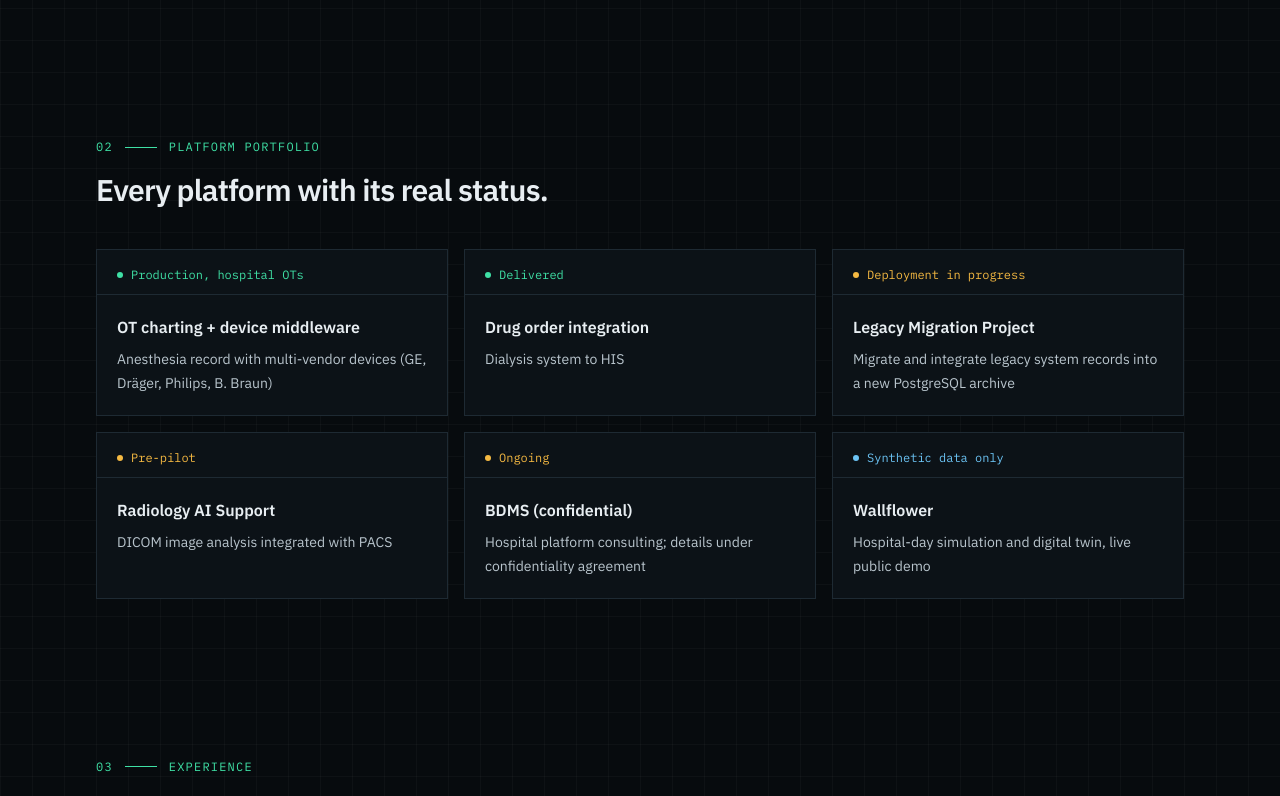
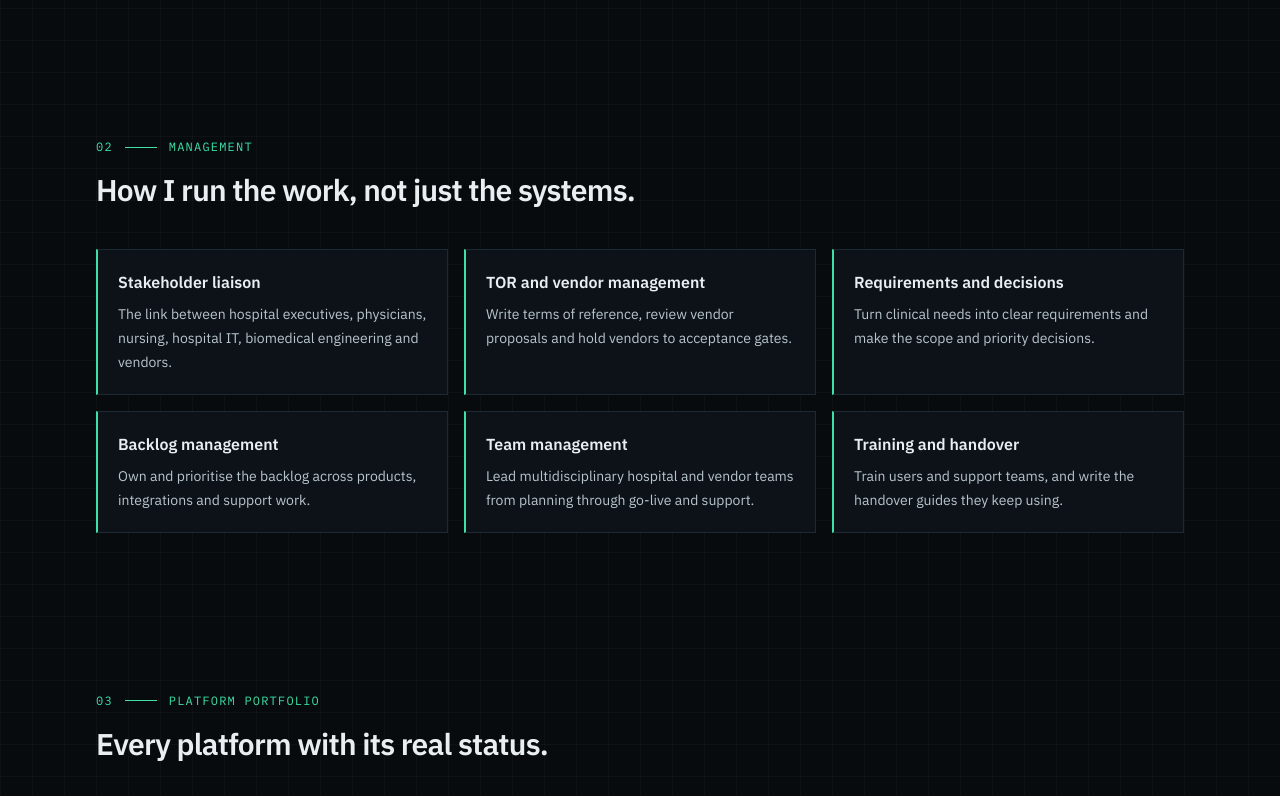
Before and after one commit to nanutlmhk/portfolio, a React (Vite) app: page / in a window 1280 px wide. Shown: the part 1560-2356 px from the top of the page. Built offline with nearby package versions, Linux system fonts and the light colour scheme; a web font is replaced by a local one.

Commit message:
Add a management section and the BDMS logo
New "Management" section after "What I bring": stakeholder liaison,
TOR and vendor management, requirements and decisions, backlog, team
management, training and handover, in EN and TH.

Co-Authored-By: Claude Fable 5.2 <noreply@anthropic.com>

```diff
--- a/src/App.tsx
+++ b/src/App.tsx
@@ -68,7 +68,7 @@ function App() {
   }, [locale])
 
   const content = portfolioContent[locale]
-  const { hero, bring, platforms, experience, clients, skills, contact } = content
+  const { hero, bring, management, platforms, experience, clients, skills, contact } = content
 
   return (
     <div className="min-h-screen overflow-x-hidden">
@@ -146,7 +146,18 @@ function App() {
           </div>
         </Section>
 
-        <Section id="platforms" index="02" eyebrow={platforms.eyebrow} title={platforms.title}>
+        <Section id="management" index="02" eyebrow={management.eyebrow} title={management.title}>
+          <div className="grid gap-4 sm:grid-cols-2 lg:grid-cols-3">
+            {management.rows.map((row) => (
+              <article key={row.area} className="border border-line border-l-2 border-l-accent bg-panel p-4 sm:p-5">
+                <h3 className="text-base font-semibold text-ink">{row.area}</h3>
+                <p className="mt-2 text-sm leading-6 text-body">{row.evidence}</p>
+              </article>
+            ))}
+          </div>
+        </Section>
+
+        <Section id="platforms" index="03" eyebrow={platforms.eyebrow} title={platforms.title}>
           <div className="grid gap-4 sm:grid-cols-2 lg:grid-cols-3">
             {platforms.rows.map((row) => (
               <article key={row.platform} className="border border-line bg-panel">
@@ -162,7 +173,7 @@ function App() {
           </div>
         </Section>
 
-        <Section id="experience" index="03" eyebrow={experience.eyebrow} title={experience.title}>
+        <Section id="experience" index="04" eyebrow={experience.eyebrow} title={experience.title}>
           <ol className="border-l border-line">
             {experience.roles.map((role) => (
               <li key={role.organization} className="relative pb-10 pl-6 last:pb-0 sm:pl-8">
@@ -178,7 +189,7 @@ function App() {
           </ol>
         </Section>
 
-        <Section id="clients" index="04" eyebrow={clients.eyebrow} title={clients.title}>
+        <Section id="clients" index="05" eyebrow={clients.eyebrow} title={clients.title}>
           <div className="grid gap-8">
             {clients.groups.map((group) => (
               <div key={group.kind}>
@@ -213,7 +224,7 @@ function App() {
           </div>
         </Section>
 
-        <Section id="skills" index="05" eyebrow={skills.eyebrow} title={skills.title}>
+        <Section id="skills" index="06" eyebrow={skills.eyebrow} title={skills.title}>
           <div className="grid gap-4 lg:grid-cols-[1.3fr_0.7fr]">
             <div className="border border-line bg-panel">
               {skills.groups.map((group) => (
@@ -246,7 +257,7 @@ function App() {
           </div>
         </Section>
 
-        <Section id="contact" index="06" eyebrow={contact.eyebrow} title={contact.title}>
+        <Section id="contact" index="07" eyebrow={contact.eyebrow} title={contact.title}>
           <div className="grid gap-4 md:grid-cols-3">
             {contact.actions.map((action) => (
               <a
--- a/src/data/portfolioData.ts
+++ b/src/data/portfolioData.ts
@@ -25,6 +25,7 @@ const CLIENTS = [
 // Logo files live in public/logos as transparent PNG or SVG. Dark mode renders them in one light colour (see .logo in index.css).
 // A name without an entry here is shown as text only.
 export const LOGOS: Record<string, string> = {
+  BDMS: 'bdms.svg',
   'Neurological Institute of Thailand (NIT)': 'nit.png',
   'Vimut Hospital': 'vimut.svg',
   'Lampang Hospital': 'lampang-hospital.png',
@@ -55,6 +56,7 @@ export const portfolioContent: Record<'en' | 'th', PortfolioContent> = {
   en: {
     navItems: [
       { label: 'What I bring', href: '#bring' },
+      { label: 'Management', href: '#management' },
       { label: 'Platforms', href: '#platforms' },
       { label: 'Experience', href: '#experience' },
       { label: 'Skills', href: '#skills' },
@@ -120,6 +122,37 @@ export const portfolioContent: Record<'en' | 'th', PortfolioContent> = {
         {
           area: 'Team leadership',
           evidence: 'Technical Project Leader; led multidisciplinary hospital and vendor teams',
+        },
+      ],
+    },
+    management: {
+      eyebrow: 'Management',
+      title: 'How I run the work, not just the systems.',
+      rows: [
+        {
+          area: 'Stakeholder liaison',
+          evidence:
+            'The link between hospital executives, physicians, nursing, hospital IT, biomedical engineering and vendors.',
+        },
+        {
+          area: 'TOR and vendor management',
+          evidence: 'Write terms of reference, review vendor proposals and hold vendors to acceptance gates.',
+        },
+        {
+          area: 'Requirements and decisions',
+          evidence: 'Turn clinical needs into clear requirements and make the scope and priority decisions.',
+        },
+        {
+          area: 'Backlog management',
+          evidence: 'Own and prioritise the backlog across products, integrations and support work.',
+        },
+        {
+          area: 'Team management',
+          evidence: 'Lead multidisciplinary hospital and vendor teams from planning through go-live and support.',
+        },
+        {
+          area: 'Training and handover',
+          evidence: 'Train users and support teams, and write the handover guides they keep using.',
         },
       ],
     },
@@ -233,6 +266,7 @@ export const portfolioContent: Record<'en' | 'th', PortfolioContent> = {
   th: {
     navItems: [
       { label: 'จุดแข็ง', href: '#bring' },
+      { label: 'การบริหาร', href: '#management' },
       { label: 'แพลตฟอร์ม', href: '#platforms' },
       { label: 'ประสบการณ์', href: '#experience' },
       { label: 'ทักษะ', href: '#skills' },
@@ -298,6 +332,36 @@ export const portfolioContent: Record<'en' | 'th', PortfolioContent> = {
         {
           area: 'การนำทีม',
           evidence: 'Technical Project Leader นำทีมสหสาขาทั้งฝั่งโรงพยาบาลและ vendor',
+        },
+      ],
+    },
+    management: {
+      eyebrow: 'การบริหารจัดการ',
+      title: 'ผมบริหารงาน ไม่ใช่แค่ดูแลระบบ',
+      rows: [
+        {
+          area: 'การประสานงานผู้มีส่วนได้ส่วนเสีย',
+          evidence: 'เป็นตัวกลางระหว่างผู้บริหารโรงพยาบาล แพทย์ พยาบาล ทีมไอที วิศวกรชีวการแพทย์ และ vendor',
+        },
+        {
+          area: 'TOR และการบริหาร vendor',
+          evidence: 'เขียน TOR ตรวจสอบข้อเสนอของ vendor และกำกับให้ vendor ผ่าน acceptance gate',
+        },
+        {
+          area: 'Requirement และการตัดสินใจ',
+          evidence: 'แปลงความต้องการทางคลินิกเป็น requirement ที่ชัดเจน และตัดสินใจเรื่องขอบเขตและลำดับความสำคัญ',
+        },
+        {
+          area: 'การบริหาร backlog',
+          evidence: 'ดูแลและจัดลำดับ backlog ของผลิตภัณฑ์ งาน integration และงาน support',
+        },
+        {
+          area: 'การบริหารทีม',
+          evidence: 'นำทีมสหสาขาทั้งฝั่งโรงพยาบาลและ vendor ตั้งแต่วางแผนจนถึง go-live และ support',
+        },
+        {
+          area: 'การฝึกอบรมและส่งมอบงาน',
+          evidence: 'ฝึกอบรมผู้ใช้งานและทีม support และเขียนคู่มือส่งมอบงานที่ใช้งานได้จริง',
         },
       ],
     },
--- a/src/types/portfolio.ts
+++ b/src/types/portfolio.ts
@@ -76,6 +76,11 @@ export type PortfolioContent = {
     title: string
     rows: EvidenceRow[]
   }
+  management: {
+    eyebrow: string
+    title: string
+    rows: EvidenceRow[]
+  }
   platforms: {
     eyebrow: string
     title: string
```
Also changed, not shown: public/logos/bdms.svg (added).
